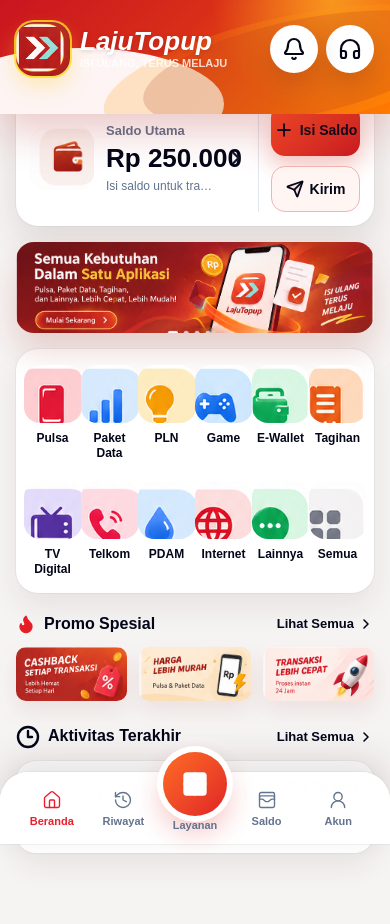
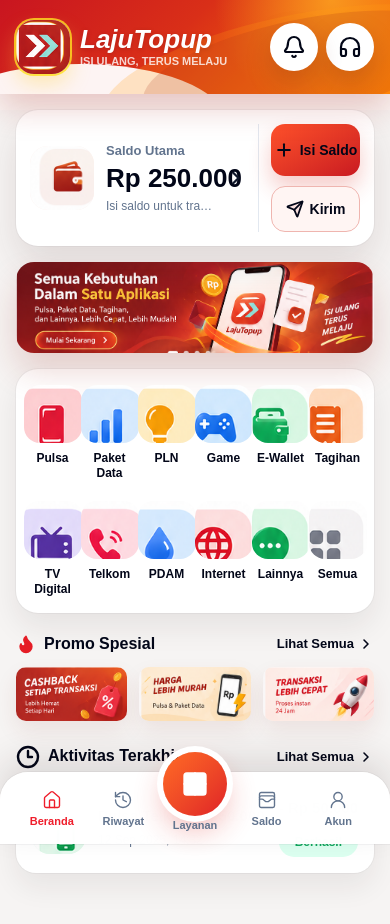
Before and after one commit to Dlennss/LajuTopup, a Next.js app in the folder pulsa-fe/: page / in a window 390 px wide. Shown: the top 924 px of the page. Built offline with nearby package versions, Linux system fonts and the light colour scheme; no server answers.

Commit message:
Fix clipped mobile home header

```diff
--- a/pulsa-fe/components/shared/AppTopHeader.tsx
+++ b/pulsa-fe/components/shared/AppTopHeader.tsx
@@ -17,13 +17,13 @@
   void saldo;
 
   return (
-    <header className="brand-app-header sticky top-0 z-30 overflow-hidden bg-[#c91d23] px-4 pb-8 pt-4 text-white shadow-[0_18px_40px_rgba(166,29,24,0.24)]">
+    <header className="brand-app-header sticky top-0 z-20 overflow-hidden bg-[#c91d23] px-4 pb-4 pt-4 text-white shadow-[0_14px_30px_rgba(166,29,24,0.22)]">
       <div className="pointer-events-none absolute inset-0 bg-[radial-gradient(circle_at_85%_0%,rgba(255,178,36,0.72),transparent_34%),linear-gradient(135deg,#c91520_0%,#d92f18_44%,#ff7b00_100%)]" />
-      <div className="pointer-events-none absolute -left-16 bottom-[-46px] h-28 w-72 rounded-[50%] bg-white/95" />
+      <div className="pointer-events-none absolute -left-16 bottom-[-82px] h-28 w-72 rounded-[50%] bg-white/95" />
       <div className="pointer-events-none absolute left-[36%] top-5 h-24 w-80 -rotate-12 rounded-[50%] bg-[#90151d]/18" />
       <div className="pointer-events-none absolute right-[-24%] top-4 h-28 w-96 -rotate-12 rounded-[50%] bg-[#ff9c12]/22" />
 
-      <div className="relative flex h-[66px] items-center justify-between gap-2">
+      <div className="relative flex h-[62px] items-center justify-between gap-2">
         <div className="flex min-w-0 flex-1 items-center">
           <Link
             href={homeHref}
--- a/pulsa-fe/components/user/LajuTopupHomeScreen.tsx
+++ b/pulsa-fe/components/user/LajuTopupHomeScreen.tsx
@@ -86,7 +86,7 @@
 
   return (
     <main className="min-h-svh bg-[#f6f4f3] pb-28 text-slate-950">
-      <section className="-mt-6 px-4">
+      <section className="mt-4 px-4">
         <div className="relative z-10 overflow-hidden rounded-[22px] bg-white p-3.5 shadow-[0_18px_38px_rgba(80,39,35,0.13)] ring-1 ring-slate-950/[0.04]">
           <div className="grid grid-cols-[minmax(0,1fr)_92px] gap-2.5 min-[390px]:grid-cols-[minmax(0,1fr)_102px] min-[390px]:gap-3">
             <Link href={saldoHref} prefetch={false} className="flex min-w-0 items-center gap-3">
```
